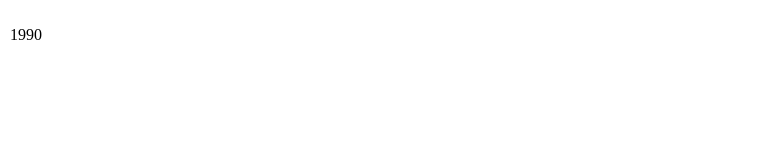
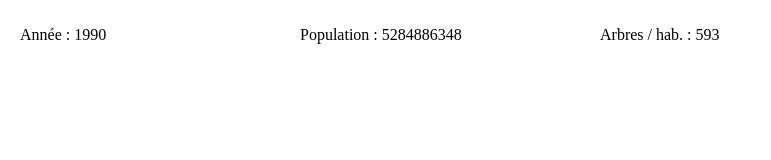
Before and after one commit to AlexandreMasse/dataviz, a website: page index.html in a window 1280 px wide. Shown: the whole page, without its empty margins (0-771 px from the left). Drawn offline with nearby package versions, Linux system fonts and the light colour scheme; files that its build step writes are made by us from their sources.

Commit message:
calculate forest density and trees per person

```diff
--- a/index.html
+++ b/index.html
@@ -11,8 +11,11 @@
 </head>
 <body>
 
-<p class="population"></p>
-<p id="year"></p>
+
+<p id="year">Année : <span></span></p>
+<p id="population">Population : <span></span></p>
+<p id="arbre">Arbres / hab. : <span></span></p>
+
 <script src="script/data.js" type="text/javascript"></script>
 <script src="script/app.js" type="text/javascript"></script>
 </body>
--- a/script/app.js
+++ b/script/app.js
@@ -3,42 +3,48 @@ function App() {
     this.yearIndex = 0;
     this.nbImg = 50;
     this.zIndex = 1;
-    this.populationData = {};
-    this.forestData = {};
 
-    //Dom element
+    //Data
+    this.data = new Data();
+    this.populationData = this.data.getDataPopulation();
+    this.forestData = this.data.getDataForest();
+    this.density = this.data.getDensity();
+
+    console.log(this.density);
+
+    //Dom elements
     this.body =  document.querySelector('body');
-    console.dir(this.body);
-    this.populationDataUi = document.querySelector('p.population');
-    this.yearUi = document.querySelector("p#year");
+    this.populationDataUi = document.querySelector('p#population span');
+    this.yearUi = document.querySelector("p#year span");
+    this.arbreUi = document.querySelector("p#arbre span");
 
 }
 
 
 
+
 App.prototype = {
-
-
-    getData : function(){
-        const data = new Data();
-        this.populationData = data.getDataPopulation();
-        this.forestData = data.getDataForest();
-
-        console.log(Object.keys(this.populationData)[0]);
-    },
-
 
     updateUiData(i = this.yearIndex) {
 
-        this.yearUi.innerText = Object.keys(this.populationData)[i];
+        let year =  Object.keys(this.populationData)[i];
+        let population = Object.values(this.populationData)[i];
+        let forestArea = Object.values(this.forestData)[i];
 
-        //this.populationDataUi.innerText = Object.values(this.populationData)[i]
+        if (year <= 2015){
+            //Year
+            this.yearUi.innerText = year;
 
+            //Population
+            this.populationDataUi.innerText = population;
 
+            //Arbres
+            this.arbreUi.innerText = Math.floor( ( forestArea * this.density ) / population );
+        }
 
+        //console.log((surfaceForest * density) / nbPopulation);
 
     },
-
 
     addListener: function() {
         window.addEventListener("keydown", this.onKeyDown.bind(this))
@@ -57,11 +63,8 @@ App.prototype = {
                 this.yearIndex++;
             }
 
-
             this.body.children[(this.body.children.length - this.imgIndex)].style.zIndex = this.zIndex;
             this.zIndex++;
-
-
 
             this.imgIndex++;
 
@@ -70,7 +73,6 @@ App.prototype = {
             }
         }
     },
-
 
     generateImg : function() {
 
@@ -83,11 +85,8 @@ App.prototype = {
         }
     },
 
-
-
     init: function() {
 
-        this.getData();
         this.updateUiData();
         this.addListener();
         this.generateImg();
@@ -97,7 +96,5 @@ App.prototype = {
 };
 
 
-
-
 let app = new App();
 app.init();
--- a/script/data.js
+++ b/script/data.js
@@ -60,6 +60,8 @@ function Data() {
         "2016": ""
     };
 
+    //Density based on 2015 data
+    this.density = ( 3040 * Math.pow(10,9) ) / 39991336.2;
 }
 
 
@@ -71,18 +73,25 @@ Data.prototype = {
 
     getDataForest : function () {
         return this.forest
+    },
+
+    getDensity : function () {
+        return this.density
     }
+
 };
 
 
 let nbArbre = 3040 * Math.pow(10,9);
-let nbPopulation = 5284886348;
-let surfaceForest = 41282694.8; //Km2
+let nbPopulation = 7200220411.68203;
+let surfaceForest = 39991336.2; //Km2
 
 let density = nbArbre / surfaceForest;
 console.log(nbArbre);
 console.log(density);
 console.log(nbArbre/nbPopulation);
+
+console.log((surfaceForest * density) / nbPopulation);
 
 
 //console.log(surfaceForest * density);
--- a/styles/styles.scss
+++ b/styles/styles.scss
@@ -22,6 +22,17 @@ body > div {
 p {
   position: absolute;
   top: 10px;
-  left: 10px;
+
+  &#year {
+    left: 20px;
+  }
+
+  &#population {
+    left:300px;
+  }
+
+  &#arbre {
+    left:600px;
+  }
 
 }
```
Lines whose indentation alone changed are shown as unchanged.
